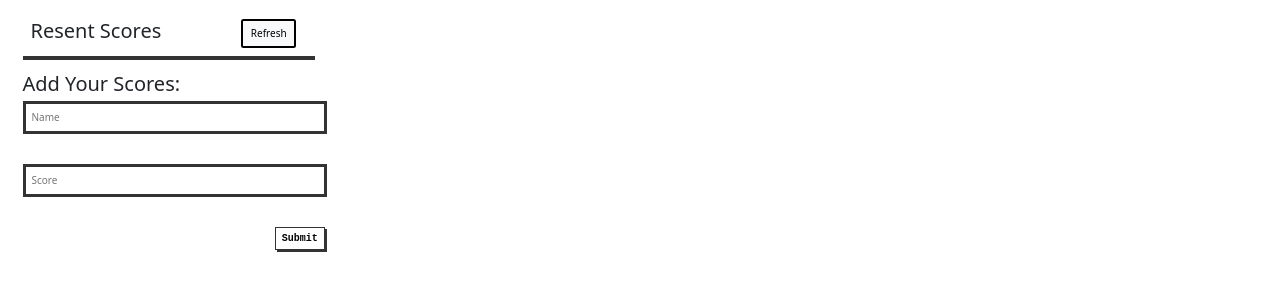
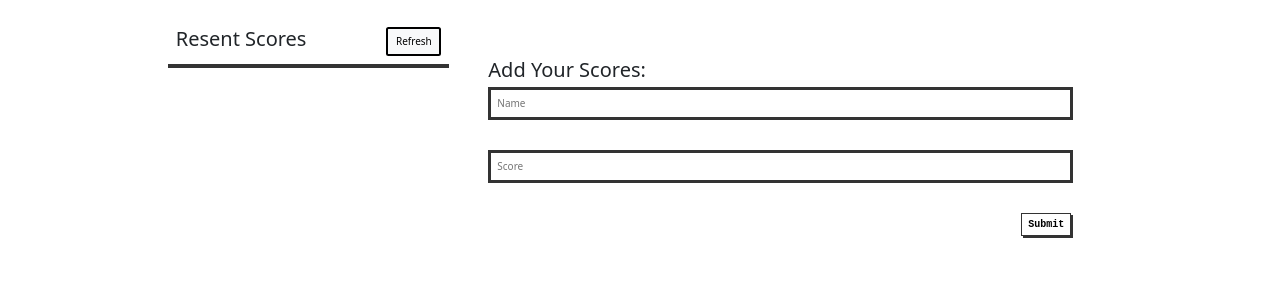
Before and after one commit to Amalcxc/Leaderboard, a website built with webpack: page index.html in a window 1280 px wide. Shown: the part 63-354 px from the top of the page. Built offline with nearby package versions, Linux system fonts and the light colour scheme.

Commit message:
styles for the page

```diff
--- a/src/styles/styles.css
+++ b/src/styles/styles.css
@@ -17,10 +17,8 @@ header {
 }
 
 .container {
+  display: flex;
   justify-content: center;
-  align-items: center;
-  width: 600px;
-  margin: 15px;
 }
 
 h1 {
@@ -41,7 +39,6 @@ h1 {
 .ul {
   list-style: none;
   border: 2px solid #333;
-  width: 50%;
   padding: 0;
 }
 
@@ -60,7 +57,7 @@ h1 {
   display: flex;
   flex-direction: column;
   width: 52%;
-  margin-top: 12px;
+  margin: 39px;
 }
 
 .form input[type="text"] {
```
